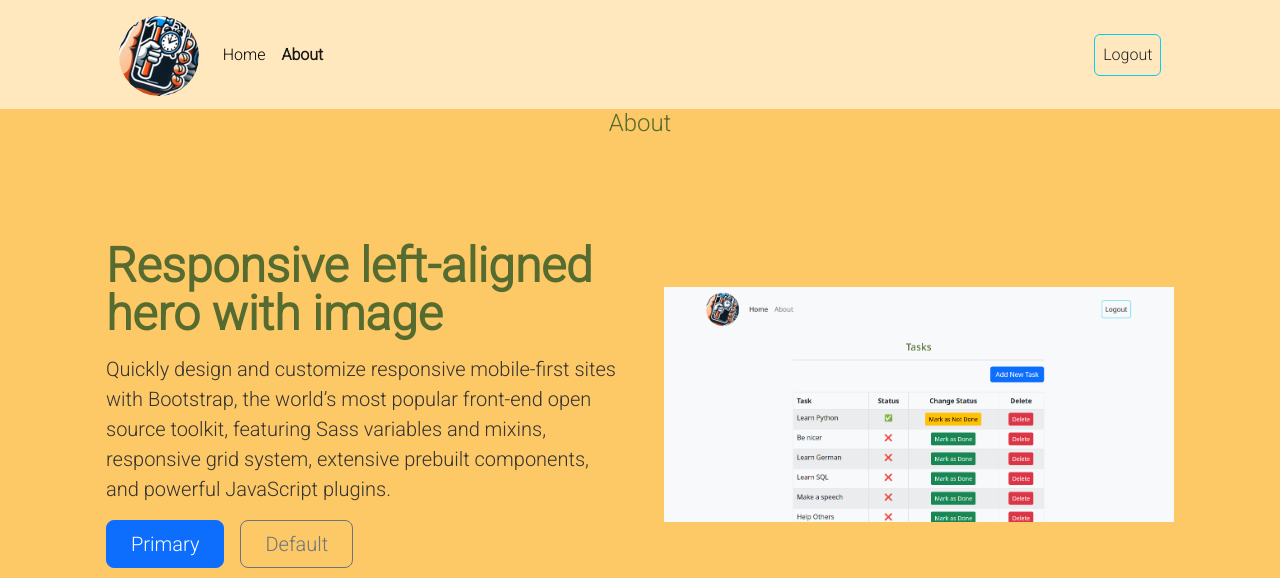
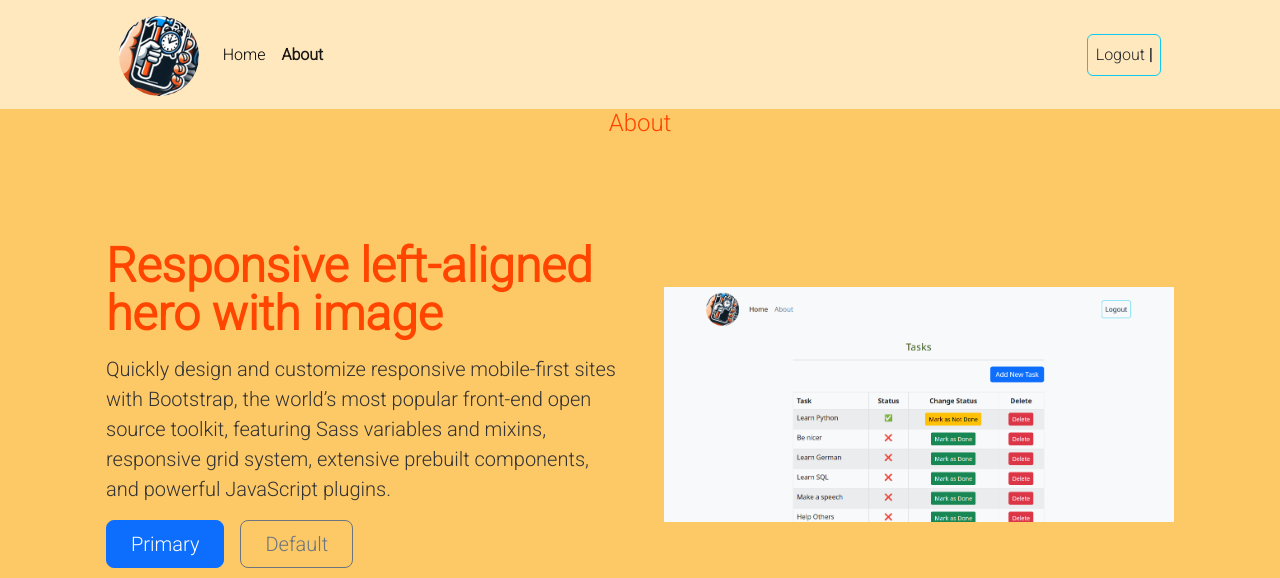
Before and after one commit to tomdu3/todo-flask, a Flask app: page /about in a window 1280 px wide. Shown: the top 578 px of the page. Run offline with Flask 3, Linux system fonts and the light colour scheme; the visitor is signed in with stand-in values (Sample User, id 1).

Commit message:
refactor(template): update username position next to logout

```diff
--- a/static/css/style.css
+++ b/static/css/style.css
@@ -11,7 +11,7 @@
 }
 
 h1 {
-    color: darkolivegreen;
+    color: orangered;
     font-size: x-large;
 }
 
--- a/templates/base.html
+++ b/templates/base.html
@@ -28,11 +28,6 @@
         <a class="navbar-brand" href="{{ url_for('index') }}">
             <img id="logo" src="{{ url_for('static', filename='img/logo.png') }}" alt="Logo" class="d-inline-block align-text-top img-fluid rounded-circle">
         </a>
-        <!-- Greeting User -->
-        <div class="navbar-text">
-          {% if username %}
-          Hello, <span class="fw-bold">{{ username | capitalize  }}</span>!
-          {% endif %}</div>
         <button class="navbar-toggler border-gray-600 bg-secondary" type="button" data-bs-toggle="collapse" data-bs-target="#navbarNav" aria-controls="navbarNav" aria-expanded="false" aria-label="Toggle navigation">
           <span class="navbar-toggler-icon"></span>
       </button>
@@ -49,7 +44,8 @@
             <ul class="navbar-nav ms-auto align-items-center">
                 <li class="nav-item">
                     {% if session['user_id'] %}
-                        <a class="nav-link btn btn-outline-info text-dark" href="{{ url_for('logout') }}">Logout</a>
+                        <a class="nav-link btn btn-outline-info text-dark" href="{{ url_for('logout') }}">Logout <span class="fw-bold">| {{ username | capitalize  }}</span>
+                        </a>
                     {% else %}
                         <a
                         class="nav-link btn btn-outline-info text-dark" href="{{ url_for('login') }}">Login/Signup</a>
```
